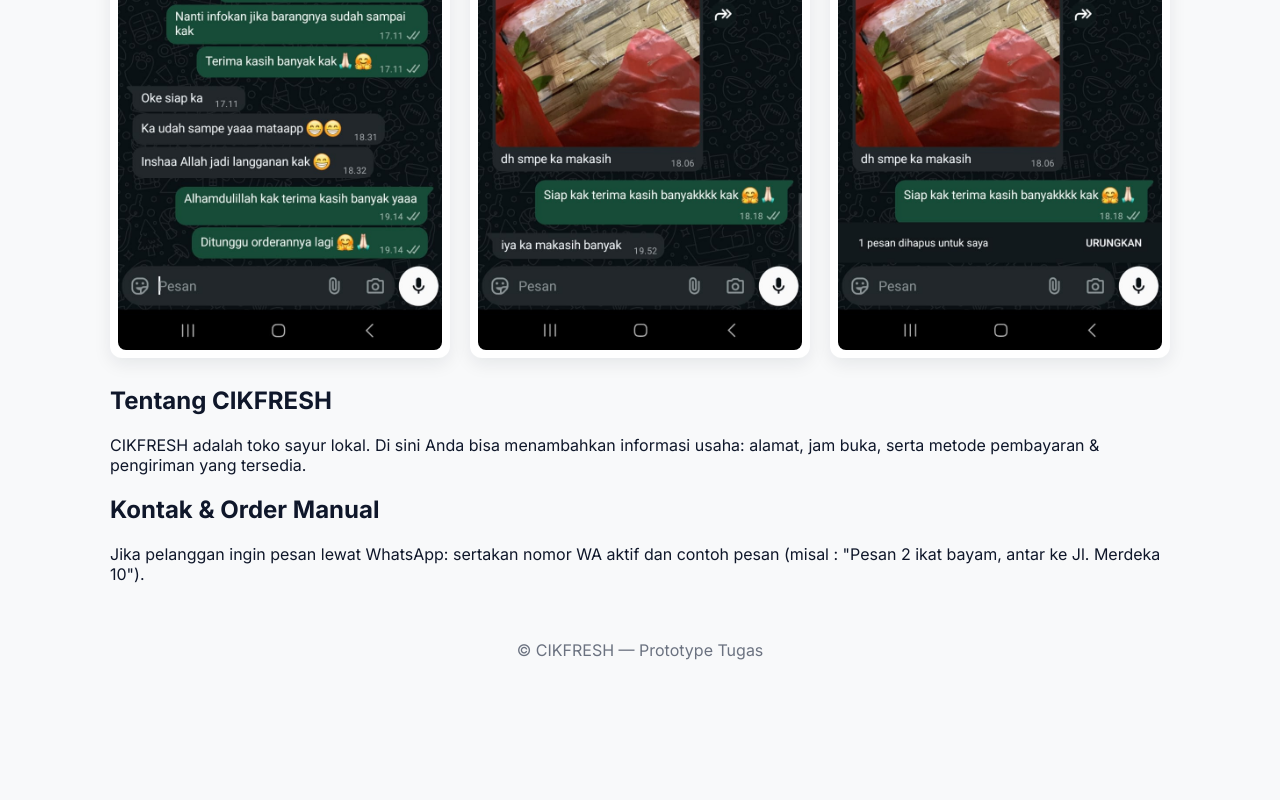
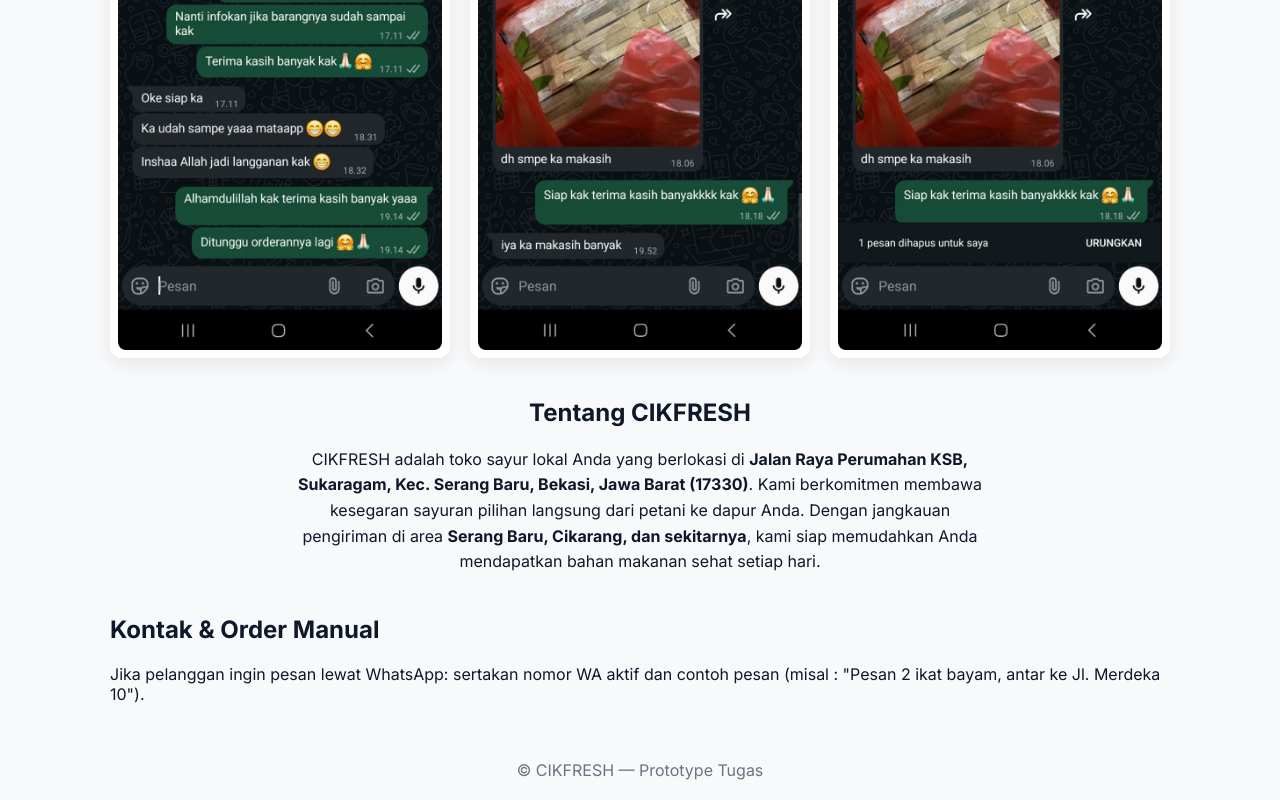
Before and after one commit to rafliadjif/Cikfresh, a plain HTML site: page index.html in a window 1280 px wide. Shown: the part 1846-2646 px from the top of the page. Before the commit the page ends 2526 px from the top, so only its background shows below. Drawn offline with Linux system fonts and the light colour scheme.

Commit message:
Update index.html

```diff
--- a/index.html
+++ b/index.html
@@ -206,10 +206,11 @@
         </div>
     </section>
 
-        <section id="tentang" style="margin-top:28px">
-            <h2>Tentang CIKFRESH</h2>
-            <p class="muted">CIKFRESH adalah toko sayur lokal. Di sini Anda bisa menambahkan informasi usaha: alamat, jam buka, serta metode pembayaran & pengiriman yang tersedia.</p>
-        </section>
+    <section id="tentang" style="margin-top: 40px; margin-bottom: 40px; text-align: center;">
+        <h2>Tentang CIKFRESH</h2>
+        <p class="muted" style="max-width: 700px; margin-left: auto; margin-right: auto; line-height: 1.6;">CIKFRESH adalah toko sayur lokal Anda yang berlokasi di <strong>Jalan Raya Perumahan KSB, Sukaragam, Kec. Serang Baru, Bekasi, Jawa Barat (17330)</strong>. Kami berkomitmen membawa kesegaran sayuran pilihan langsung dari petani ke dapur Anda. Dengan jangkauan pengiriman di area <strong>Serang Baru, Cikarang, dan sekitarnya</strong>, kami siap memudahkan Anda mendapatkan bahan makanan sehat setiap hari.
+        </p>
+    </section>
 
         <section id="kontak" style="margin-top:20px">
             <h2>Kontak & Order Manual</h2>
```
